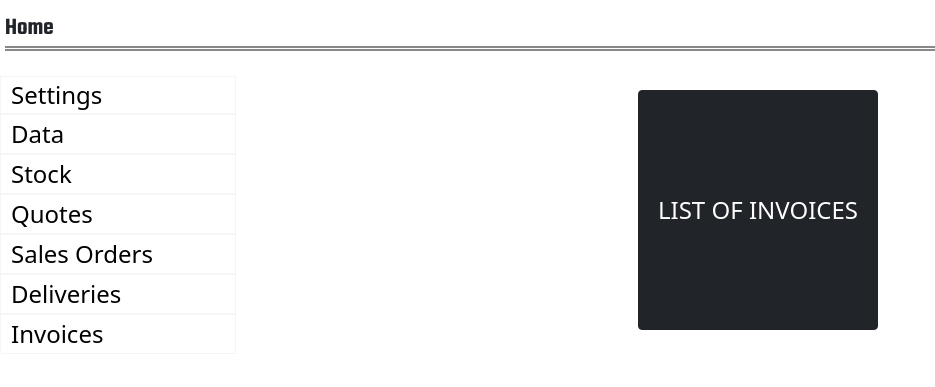
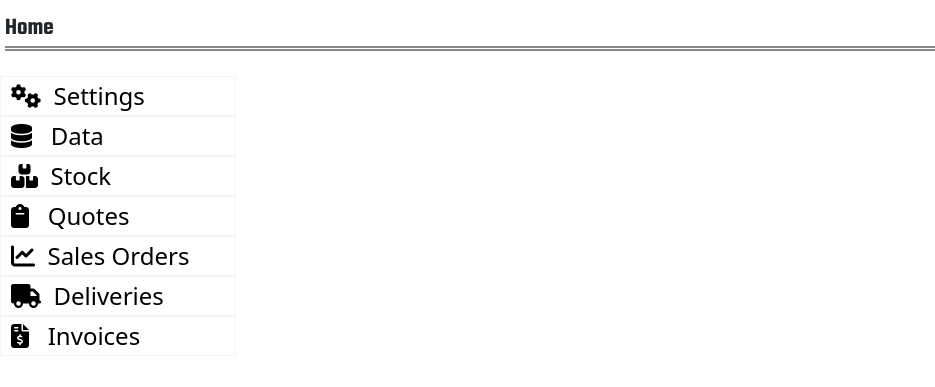
Before and after one commit to MedinaCoco87/ERP-Project, a Flask app: page / in a window 1280 px wide. Shown: the part 60-447 px from the top of the page, without its empty margins (0-935 px from the left). Run offline with Flask 2, Linux system fonts and the light colour scheme; a user stored in the database is signed in; some libraries are stand-ins or nearby versions.

Commit message:
New design for homepage to navigate through all the app.

```diff
--- a/static/source.js
+++ b/static/source.js
@@ -488,16 +488,62 @@ function removeSorderLine(lineId){
     }
 };
 
-function showOptions(elementId){
-    triger = document.getElementById(elementId);
-    optionsDiv = triger.nextElementSibling;
-    console.log(optionsDiv);
-    optionsUl = optionsDiv.firstElementChild;
-    alreadyHid = optionsUl.hasAttribute('hidden');
-    if (alreadyHid){
-        optionsUl.removeAttribute('hidden');
-    } else {
-        optionsUl.setAttribute('hidden', '');
-    }
+// IndexPage
 
+// Restart all the CSS of the side menu to inactive mode.
+function hideOptions(){
+    document.querySelector('#settings_options').setAttribute('hidden', 'hidden');
+    let settings = document.getElementById('settings');
+    settings.style.fontWeight = 'normal';
+    settings.style.backgroundColor = 'white';
+    settings.style.color = 'black';
+    document.querySelector('#data_options').setAttribute('hidden', 'hidden');
+    let data = document.getElementById('data');
+    data.style.fontWeight = 'normal';
+    data.style.backgroundColor = 'white';
+    data.style.color = 'black';
+    document.querySelector('#stock_options').setAttribute('hidden', 'hidden');
+    let stock = document.getElementById('stock');
+    stock.style.fontWeight = 'normal';
+    stock.style.backgroundColor = 'white';
+    stock.style.color = 'black';
+    document.querySelector('#quotes_options').setAttribute('hidden', 'hidden');
+    let quotes = document.getElementById('quotes');
+    quotes.style.fontWeight = 'normal';
+    quotes.style.backgroundColor = 'white';
+    quotes.style.color = 'black';
+    document.querySelector('#sorders_options').setAttribute('hidden', 'hidden');
+    let sorders = document.getElementById('sorders');
+    sorders.style.fontWeight = 'normal';
+    sorders.style.backgroundColor = 'white';
+    sorders.style.color = 'black';
+    document.querySelector('#deliveries_options').setAttribute('hidden', 'hidden');
+    let deliveries = document.getElementById('deliveries');
+    deliveries.style.fontWeight = 'normal';
+    deliveries.style.backgroundColor = 'white';
+    deliveries.style.color = 'black';
+    document.querySelector('#invoices_options').setAttribute('hidden', 'hidden');
+    let invoices = document.getElementById('invoices');
+    invoices.style.fontWeight = 'normal';
+    invoices.style.backgroundColor = 'white';
+    invoices.style.color = 'black';
 };
+// Shows additional submenu options from homepage
+function showOptions(element){
+    hideOptions();
+    // Apply CSS to show whats the active selected menu
+    element.style.backgroundColor = '#198754';
+    element.style.fontWeight = 'bold';
+    element.style.color = 'white';
+    // Show boxes with additional sub menu
+    let option = element.id + '_options';
+    let optionElement = document.getElementById(option);
+    optionElement.removeAttribute('hidden');
+};
+
+
+function hideHeader(){
+    header = document.querySelector('header');
+    console.log(header);
+    header.style.display = 'None';
+};
--- a/static/style.css
+++ b/static/style.css
@@ -115,27 +115,11 @@ body {
     padding-left: 10px;
 }
 
+/*
 .index-menu-button:hover{
-    transform: translateY(-5px);
-    font-weight: bold;
-    /*background-color: rgb(57, 57, 150);*/
-    background-color: #198754;
+    background-color: #b6bbb9;
     color: white;
-}
-
-.index-option-button{
-    width: 100%;
-    color: black;
-    background-color: white;
-    border: solid 1px whitesmoke;
-    text-align: left;
-    font-size: medium;
-    padding-left: 50px;
-}
-
-.index-option-button:hover{
-    text-decoration: underline;
-}
+}*/
 
 #index-article{
     /*height: 50%;*/
--- a/templates/create_customer.html
+++ b/templates/create_customer.html
@@ -27,7 +27,7 @@
         </div>
     </form>
 </div>
-<form method="get" action="/customers" style="padding-left: 10px;">
+<form method="get" action="/get_customers" style="padding-left: 10px;">
     <button class="btn btn-warning" type="submit">Back to Customers</button>
 </form>
 <form method="get" action="/" style="padding-left: 10px; margin-top: 5px;">
--- a/templates/index.html
+++ b/templates/index.html
@@ -8,139 +8,41 @@
     <div class="page-title">Home</div>
     <section class="index-main">
         <aside id="index-menu">
-            <div id="settings" onclick="showOptions('settings')" type="button" class="index-menu-button">Settings</div>
-            <div id="settings-options">
-                <ul hidden>
-                    <li>
-                        <form method="get" action="/logout">
-                            <button class="index-option-button" type="submit"> - Log Out</button>
-                        </form>
-                    </li>
-                    <li>
-                        <form method="get" action="/change_password">
-                            <button class="index-option-button" type="submit"> - Change Password</button>
-                        </form>
-                    </li>
-                </ul>
-            </div>
-            <button id="data" onclick="showOptions('data')" class="index-menu-button">Data</button>
-            <div id="data-options">
-                <ul hidden>
-                    <li>
-                        <form method="get" action="/users">
-                            <button class="index-option-button" type="submit">Users</button>
-                        </form>
-                    </li>
-                    <li>
-                        <form method="get" action="/get_customers">
-                            <button class="index-option-button" type="submit">Customers</button>
-                        </form>
-                    </li>
-                    <li>
-                        <form method="get" action="/get_item_categories">
-                            <button class="index-option-button" type="submit">Categories</button>
-                        </form>
-                    </li>
-                    <li>
-                        <form method="get" action="/get_items">
-                            <button class="index-option-button" type="submit">Items</button>
-                        </form>
-                    </li>
-                </ul>
-            </div>
-            <button id="stock" onclick="showOptions('stock')" class="index-menu-button">Stock</button>
-            <div id="stock-options">
-                <ul hidden>
-                    <li>
-                        <form method="get" action="/current_stock">
-                            <button class="index-option-button" type="submit">Current Stock</button>
-                        </form>
-                    </li>
-                    <li>
-                        <form method="get" action="/stock_movement">
-                            <button class="index-option-button" type="submit">Stock Movements</button>
-                        </form>
-                    </li>
-                    <li>
-                        <form method="get" action="/">
-                            <button class="index-option-button" type="submit">Stock Adjustment</button>
-                        </form>
-                    </li>
-                </ul>
-            </div>
-            <button id="quotes" onclick="showOptions('quotes')" class="index-menu-button">Quotes</button>
-            <div id="quotes-options">
-                <ul hidden>
-                    <li>
-                        <form method="get" action="/get_quotes_list">
-                            <button class="index-option-button" type="submit">List of Quotes</button>
-                        </form>
-                    </li>
-                    <li>
-                        <form method="get" action="/create_quote">
-                            <button class="index-option-button" type="submit">Create Quote</button>
-                        </form>
-                    </li>
-                </ul>
-            </div>
-            <button id="sorders" onclick="showOptions('sorders')" class="index-menu-button">Sales Orders</button>
-            <div id="sorders-options">
-                <ul hidden>
-                    <li>
-                        <form method="get" action="/get_all_sorders">
-                            <button class="index-option-button" type="submit">Sales Orders</button>
-                        </form>
-                    </li>
-                </ul>
-            </div>
-            <button id="deliveries" onclick="showOptions('deliveries')" class="index-menu-button">Deliveries</button>
-            <div class="deliveries-options">
-                <ul hidden>
-                    <li>
-                        <form method="get" action="/list_of_deliveries">
-                            <button class="index-option-button" type="submit">List of Deliveries</button>
-                        </form>
-                    </li>
-                </ul>
-            </div>
-            <button id="invoices" onclick="showOptions('invoices')" class="index-menu-button">Invoices</button>
-            <div class="invoices-options">
-                <ul hidden>
-                    <li>
-                        <form method="get" action="/get_all_invoices">
-                            <button class="index-option-button" type="submit">Invoices</button>
-                        </form>
-                    </li>
-                </ul>
-            </div>
+            <button id="settings" onclick="showOptions(this)" class="index-menu-button"><i class="fa-sharp fa-solid fa-gears"></i> &nbsp;Settings</button>
+            <button id="data" onclick="showOptions(this)" class="index-menu-button"><i class="fa-solid fa-database"></i> &nbsp;&nbsp;Data</button>
+            <button id="stock" onclick="showOptions(this)" class="index-menu-button"><i class="fa-solid fa-boxes-stacked"></i>&nbsp; Stock</button>
+            <button id="quotes" onclick="showOptions(this)" class="index-menu-button"><i class="fa-solid fa-clipboard"></i>&nbsp;&nbsp; Quotes</button>
+            <button id="sorders" onclick="showOptions(this)" class="index-menu-button"><i class="fa-solid fa-chart-line"></i>&nbsp;&nbsp;Sales Orders</button>
+            <button id="deliveries" onclick="showOptions(this)" class="index-menu-button"><i class="fa-solid fa-truck"></i>&nbsp; Deliveries</button>
+            <button id="invoices" onclick="showOptions(this)" class="index-menu-button"><i class="fa-solid fa-file-invoice-dollar"></i>&nbsp;&nbsp; Invoices</button>
         </aside>
         <article id="index-article">
-                <div class="list settings" hidden>
+                <div class="list" id="settings_options" hidden>
                     <a href="/logout" class="btn btn-dark btn-square-md">LOG OUT</a>
                     <a href="/change_password" class="btn btn-dark btn-square-md">CHANGE PASSWORD</a>
                 </div>
-                <div class="list data" hidden>
+                <div class="list" id="data_options" hidden>
                     <a href="/users" class="btn btn-dark btn-square-md">USERS</a>
                     <a href="/get_customers" class="btn btn-dark btn-square-md">CUSTOMERS</a>
                     <a href="get_item_categories" class="btn btn-dark btn-square-md">CATEGORIES</a>
                     <a href="/get_items" class="btn btn-dark btn-square-md">ITEMS</a>
                 </div>
-                <div class="list stock" hidden>
+                <div class="list" id="stock_options" hidden>
                     <a href="/current_stock" class="btn btn-dark btn-square-md">CURRENT STOCK</a>
                     <a href="/stock_movement" class="btn btn-dark btn-square-md">STOCK MOVEMENTS</a>
                     <a href="/" class="btn btn-dark btn-square-md">STOCK ADJUSTMENT</a>
                 </div>
-                <div class="list quotes" hidden>
+                <div class="list" id="quotes_options" hidden>
                     <a href="/get_quotes_list" class="btn btn-dark btn-square-md">LIST OF QUOTES</a>
                     <a href="/create_quote" class="btn btn-dark btn-square-md"> CREATE QUOTE</a>
                 </div>
-                <div class="list sorders" hidden>
+                <div class="list" id="sorders_options" hidden>
                     <a href="/get_all_sorders" class="btn btn-dark btn-square-md">LIST OF SALES ORDERS</a>
                 </div>
-                <div class="list deliveries" hidden>
+                <div class="list" id="deliveries_options" hidden>
                     <a href="/list_of_deliveries" class="btn btn-dark btn-square-md">LIST OF DELIVERIES</a>
                 </div>
-                <div class="list invoices">
+                <div class="list" id="invoices_options" hidden>
                     <a href="/get_all_invoices" class="btn btn-dark btn-square-md">LIST OF INVOICES</a>
                 </div>
         </article>
--- a/templates/layout.html
+++ b/templates/layout.html
@@ -11,6 +11,8 @@
     <link rel="preconnect" href="https://fonts.gstatic.com" crossorigin>
     <link rel="preconnect" href="https://fonts.googleapis.com"><link rel="preconnect" href="https://fonts.gstatic.com" crossorigin><link href="https://fonts.googleapis.com/css2?family=Teko:wght@500;600&display=swap" rel="stylesheet">
     <title>CDM: {% block title %}{% endblock %}</title>
+    <script src="static/source.js"></script>
+    <script src="https://kit.fontawesome.com/ef2a317cb9.js" crossorigin="anonymous"></script>
 </head>
 <body>
     <header class="common-header"><a href="/">CDM</a></header>
--- a/templates/login.html
+++ b/templates/login.html
@@ -22,4 +22,7 @@
         </form>
     </aside>
 </article>
+<script>
+    hideHeader();
+</script>
 {% endblock %}
```
